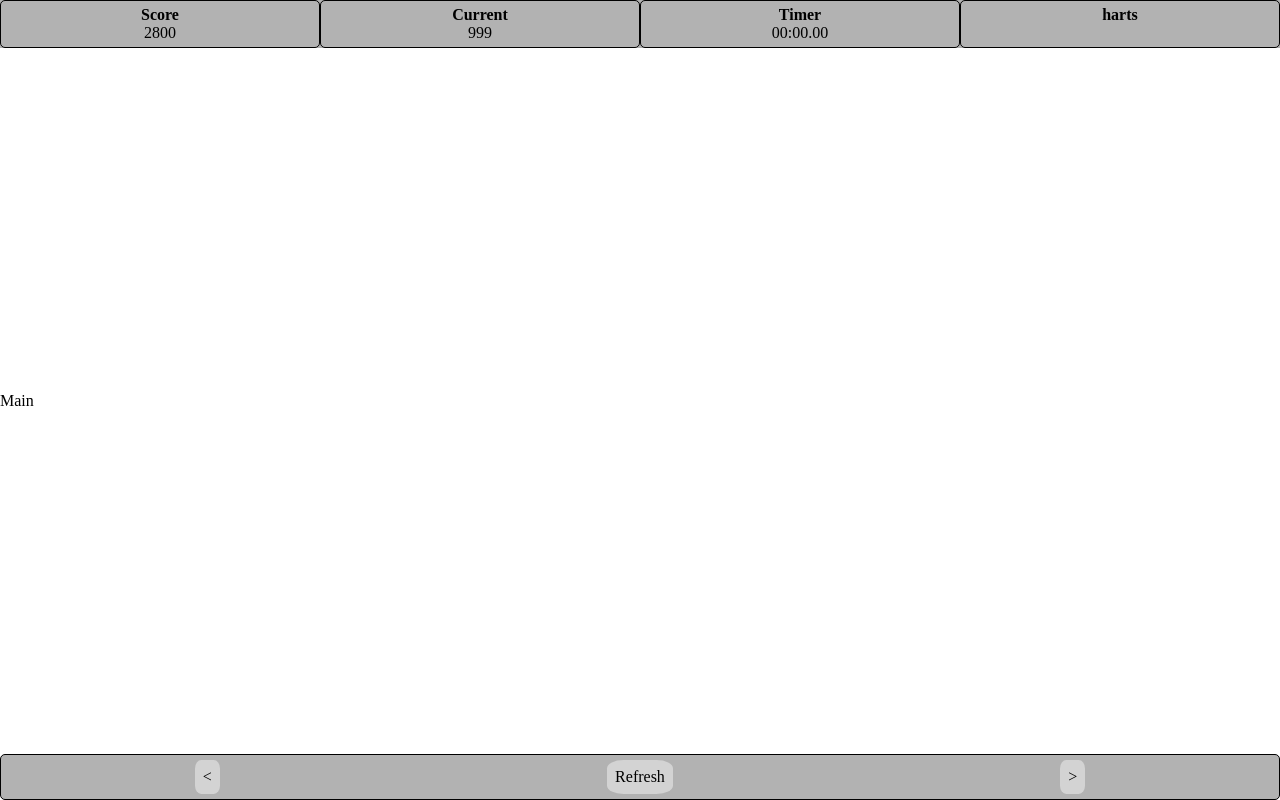
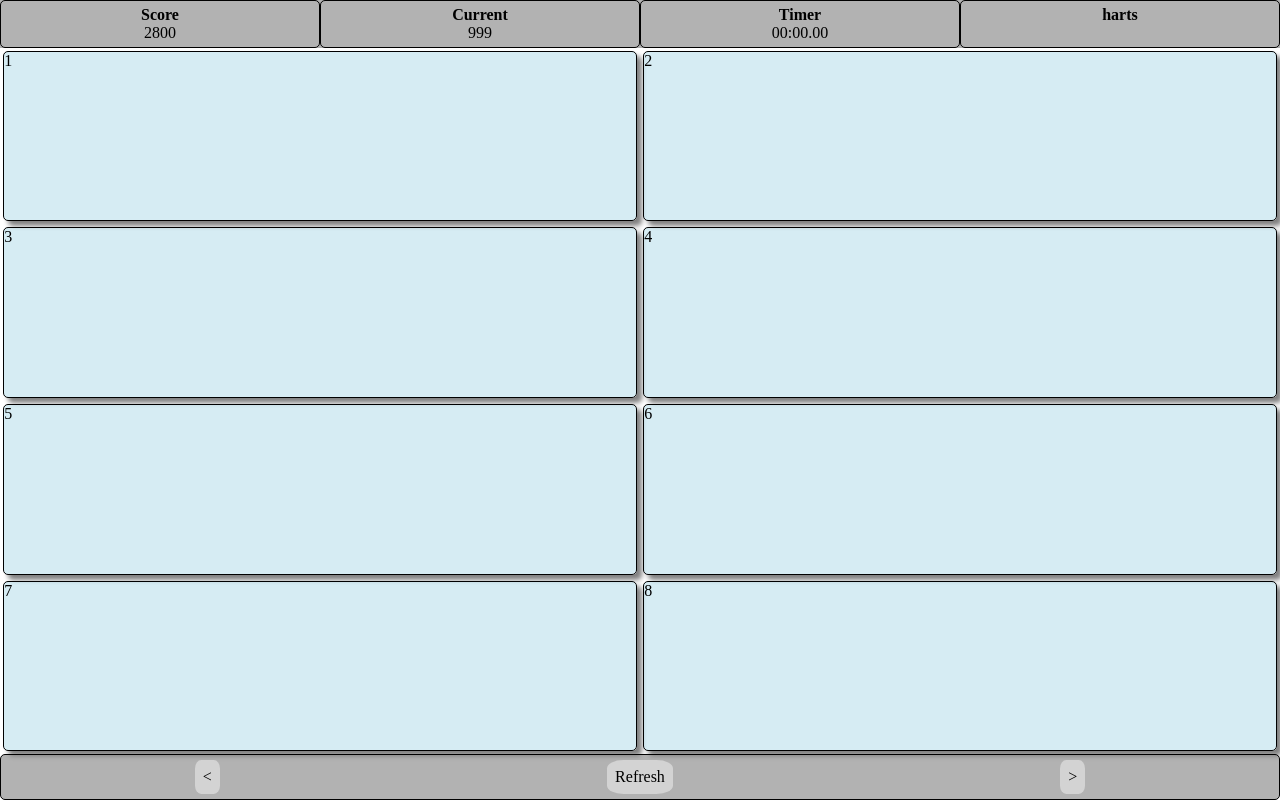
Before and after one commit to meireliezer/memory-game, an Angular app: page / in a window 1280 px wide. Built offline with nearby package versions, Linux system fonts and the light colour scheme.

Commit message:
card style

```diff
--- a/src/app/app.component.html
+++ b/src/app/app.component.html
@@ -5,7 +5,30 @@
   <div class="header__section lives">harts</div>
 </header>
 <main>
-  Main
+  <div class="card">
+    <div class="card__internal">1</div>
+  </div>
+  <div class="card">
+    <div class="card__internal">2</div>
+  </div>
+  <div class="card">
+    <div class="card__internal">3</div>
+  </div>
+  <div class="card">
+    <div class="card__internal">4</div>
+  </div>
+  <div class="card">
+    <div class="card__internal">5</div>
+  </div>
+  <div class="card">
+    <div class="card__internal">6</div>
+  </div>
+  <div class="card">
+    <div class="card__internal">7</div>
+  </div>
+  <div class="card">
+    <div class="card__internal">8</div>
+  </div>
 </main>
 <footer class="actions">
   <div class="action">&lt;</div>
--- a/src/style/typography.scss
+++ b/src/style/typography.scss
@@ -28,3 +28,32 @@ app-root {
     flex-direction: column;
     justify-content: space-between;
 }
+
+
+main{
+    height: 100%;
+    display: flex;
+    flex-wrap: wrap;
+}
+
+.card {
+    width: 50%;
+    height: 25%;
+    display: flex;
+}
+.card__internal {
+    margin: 0.2em;
+    width: 100%;
+    border: 1px solid black;
+    border-radius: 5px;
+    box-shadow: 5px 5px 5px gray;
+    background-color: rgba(173, 216, 230, 0.493);
+    cursor: pointer;
+
+    &:hover {
+        background-color: rgba(173, 216, 230, 0.712);
+    }
+
+
+
+}
```
